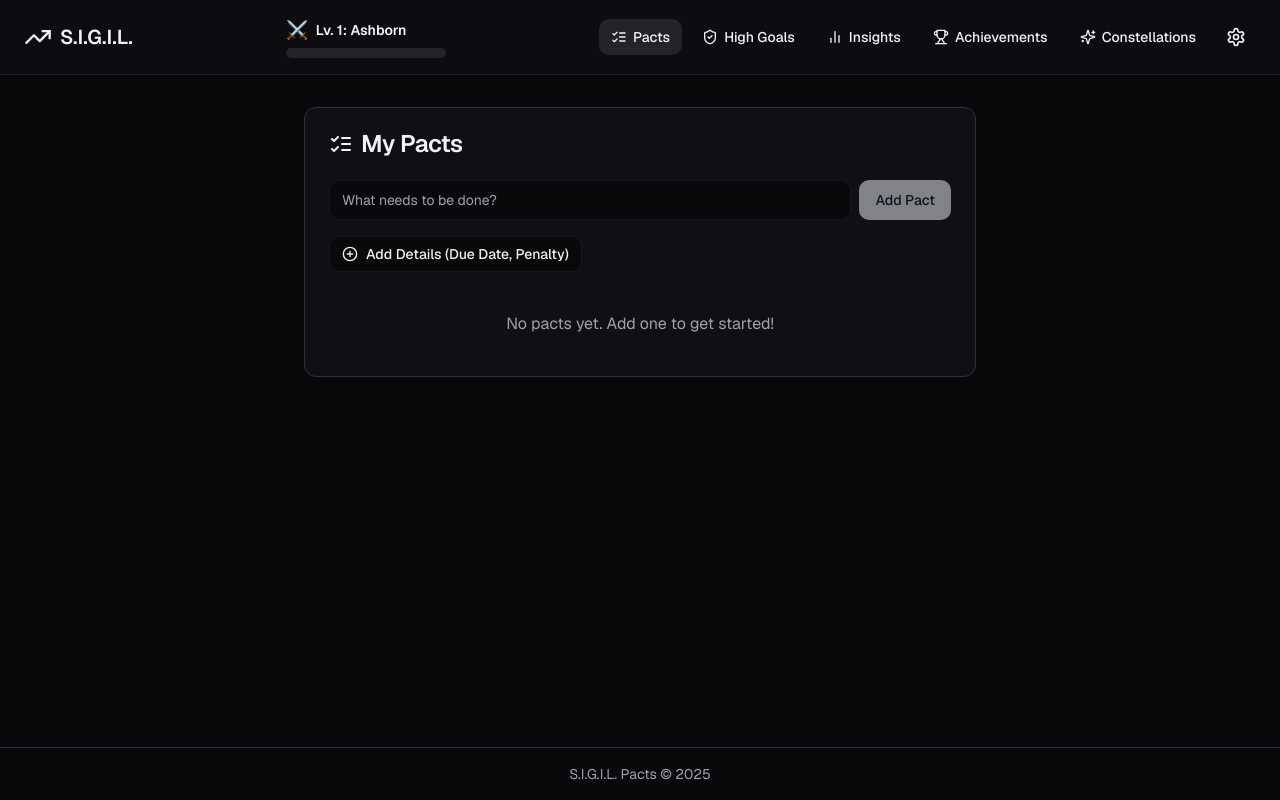
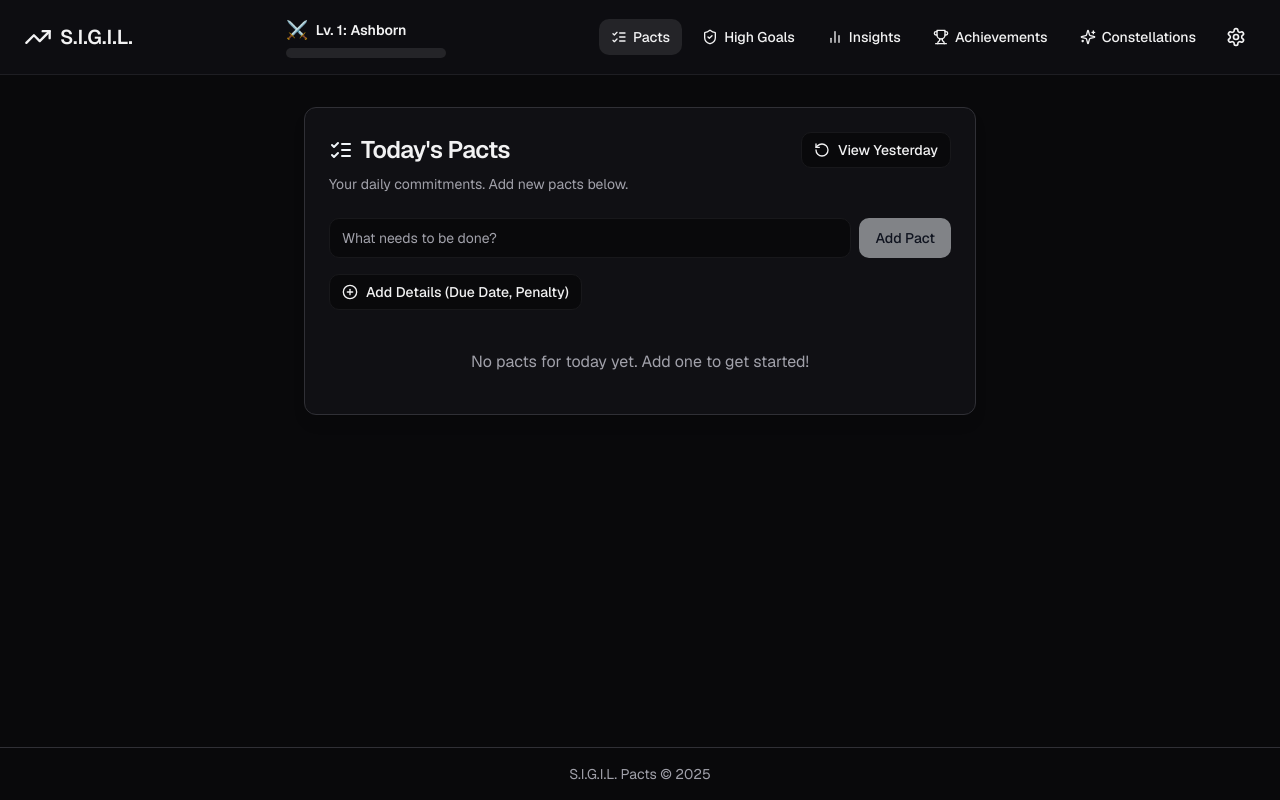
Before and after one commit to Abhi9818-max/SIGIL-clean, a Next.js app: page /todo in a window 1280 px wide. Built offline with nearby package versions, Linux system fonts and the light colour scheme.

Commit message:
yeah , give user a button in pact where the user can see yesterday's to

```diff
--- a/src/app/todo/page.tsx
+++ b/src/app/todo/page.tsx
@@ -5,17 +5,18 @@ import { Button } from '@/components/ui/button';
 import { Input } from '@/components/ui/input';
 import { Checkbox } from '@/components/ui/checkbox';
 import { ScrollArea } from '@/components/ui/scroll-area';
-import { Card, CardContent, CardHeader, CardTitle } from '@/components/ui/card';
+import { Card, CardContent, CardHeader, CardTitle, CardDescription } from '@/components/ui/card';
 import { useTodos } from '@/components/providers/TodoProvider';
-import { ListChecks, Trash2, CalendarIcon, CalendarDays, ShieldAlert, PlusCircle } from 'lucide-react';
+import { ListChecks, Trash2, CalendarIcon, CalendarDays, ShieldAlert, PlusCircle, RotateCcw } from 'lucide-react';
 import Header from '@/components/layout/Header';
 import { cn } from '@/lib/utils';
 import { useUserRecords } from '@/components/providers/UserRecordsProvider';
 import { Popover, PopoverContent, PopoverTrigger } from "@/components/ui/popover";
 import { Calendar } from "@/components/ui/calendar";
-import { format, isPast, startOfDay } from 'date-fns';
+import { format, isPast, startOfDay, isToday, isYesterday } from 'date-fns';
 import { Label } from '@/components/ui/label';
 import { Separator } from '@/components/ui/separator';
+import type { TodoItem } from '@/types';
 
 const AddPactForm = ({ onAddItem, newItemText, setNewItemText, newDueDate, setNewDueDate, newPenalty, setNewPenalty }: any) => {
   const [showAdvanced, setShowAdvanced] = useState(false);
@@ -115,69 +116,10 @@ const AddPactForm = ({ onAddItem, newItemText, setNewItemText, newDueDate, setNe
 };
 
 
-export default function TodoPage() {
-  const [newItemText, setNewItemText] = useState('');
-  const [newDueDate, setNewDueDate] = useState<Date | undefined>();
-  const [newPenalty, setNewPenalty] = useState<number | undefined>();
-  const [currentYear, setCurrentYear] = useState<number | null>(null);
-
-  const { todoItems, addTodoItem, toggleTodoItem, deleteTodoItem } = useTodos();
-  const { getUserLevelInfo } = useUserRecords();
-
-  useEffect(() => {
-    setCurrentYear(new Date().getFullYear());
-  }, []);
-
-  const handleAddItem = () => {
-    if (newItemText.trim()) {
-      const dueDateString = newDueDate ? format(newDueDate, 'yyyy-MM-dd') : undefined;
-      addTodoItem(newItemText, dueDateString, newPenalty);
-      setNewItemText('');
-      setNewDueDate(undefined);
-      setNewPenalty(undefined);
-    }
-  };
-
-  const levelInfo = getUserLevelInfo();
-  const pageTierClass = levelInfo ? `page-tier-group-${levelInfo.tierGroup}` : 'page-tier-group-1';
-
-  const addPactFormProps = {
-    onAddItem: handleAddItem,
-    newItemText,
-    setNewItemText,
-    newDueDate,
-    setNewDueDate,
-    newPenalty,
-    setNewPenalty,
-  };
-
+const PactList = ({ items, toggleTodoItem, deleteTodoItem, isEditable }: { items: TodoItem[], toggleTodoItem: (id: string) => void, deleteTodoItem: (id: string) => void, isEditable: boolean }) => {
   return (
-    <div className={cn("min-h-screen flex flex-col", pageTierClass)}>
-       <Header
-        onAddRecordClick={() => {}}
-        onManageTasksClick={() => {}}
-      />
-      <main className="flex-grow container mx-auto p-4 md:p-8 animate-fade-in-up">
-        <Card className="shadow-lg w-full max-w-2xl mx-auto">
-          <CardHeader>
-            <div className="flex items-center gap-2">
-              <ListChecks className="h-6 w-6 text-primary" />
-              <CardTitle>My Pacts</CardTitle>
-            </div>
-          </CardHeader>
-          <CardContent>
-            {todoItems.length === 0 ? (
-                <>
-                    <div className="mb-6">
-                        <AddPactForm {...addPactFormProps} />
-                    </div>
-                    <p className="text-center text-muted-foreground py-4">No pacts yet. Add one to get started!</p>
-                </>
-            ) : (
-                <div className="space-y-6">
-                    <ScrollArea className="h-[400px] pr-3">
     <ul className="space-y-3">
-                        {todoItems.map((item) => {
+    {items.map((item) => {
         const isOverdue = item.dueDate && !item.completed && isPast(startOfDay(new Date(item.dueDate)));
         return (
         <li
@@ -225,6 +167,7 @@ export default function TodoPage() {
                 )}
             </div>
             </div>
+            {isEditable && (
                 <Button
                     variant="ghost"
                     size="icon"
@@ -234,18 +177,114 @@ export default function TodoPage() {
                 >
                     <Trash2 className="h-4 w-4" />
                 </Button>
+            )}
         </li>
         );
     })}
     </ul>
+  );
+}
+
+
+export default function TodoPage() {
+  const [newItemText, setNewItemText] = useState('');
+  const [newDueDate, setNewDueDate] = useState<Date | undefined>();
+  const [newPenalty, setNewPenalty] = useState<number | undefined>();
+  const [currentYear, setCurrentYear] = useState<number | null>(null);
+  const [view, setView] = useState<'today' | 'yesterday'>('today');
+
+  const { todoItems, addTodoItem, toggleTodoItem, deleteTodoItem } = useTodos();
+  const { getUserLevelInfo } = useUserRecords();
+
+  const todaysPacts = todoItems.filter(item => isToday(new Date(item.createdAt)));
+  const yesterdaysPacts = todoItems.filter(item => isYesterday(new Date(item.createdAt)));
+
+  useEffect(() => {
+    setCurrentYear(new Date().getFullYear());
+  }, []);
+
+  const handleAddItem = () => {
+    if (newItemText.trim()) {
+      const dueDateString = newDueDate ? format(newDueDate, 'yyyy-MM-dd') : undefined;
+      addTodoItem(newItemText, dueDateString, newPenalty);
+      setNewItemText('');
+      setNewDueDate(undefined);
+      setNewPenalty(undefined);
+    }
+  };
+
+  const levelInfo = getUserLevelInfo();
+  const pageTierClass = levelInfo ? `page-tier-group-${levelInfo.tierGroup}` : 'page-tier-group-1';
+
+  const addPactFormProps = {
+    onAddItem: handleAddItem,
+    newItemText,
+    setNewItemText,
+    newDueDate,
+    setNewDueDate,
+    newPenalty,
+    setNewPenalty,
+  };
+
+  const displayedPacts = view === 'today' ? todaysPacts : yesterdaysPacts;
+
+  return (
+    <div className={cn("min-h-screen flex flex-col", pageTierClass)}>
+       <Header
+        onAddRecordClick={() => {}}
+        onManageTasksClick={() => {}}
+      />
+      <main className="flex-grow container mx-auto p-4 md:p-8 animate-fade-in-up">
+        <Card className="shadow-lg w-full max-w-2xl mx-auto">
+          <CardHeader>
+            <div className="flex justify-between items-center">
+                <div className="flex items-center gap-2">
+                    <ListChecks className="h-6 w-6 text-primary" />
+                    <CardTitle>{view === 'today' ? "Today's Pacts" : "Yesterday's Pacts"}</CardTitle>
+                </div>
+                 <Button variant="outline" size="sm" onClick={() => setView(v => v === 'today' ? 'yesterday' : 'today')}>
+                    <RotateCcw className="mr-2 h-4 w-4" />
+                    View {view === 'today' ? 'Yesterday' : 'Today'}
+                </Button>
+            </div>
+             <CardDescription>
+              {view === 'today' ? "Your daily commitments. Add new pacts below." : "Review and finalize yesterday's tasks."}
+            </CardDescription>
+          </CardHeader>
+          <CardContent>
+            {displayedPacts.length === 0 ? (
+                <>
+                    {view === 'today' && (
+                        <div className="mb-6">
+                            <AddPactForm {...addPactFormProps} />
+                        </div>
+                    )}
+                    <p className="text-center text-muted-foreground py-4">
+                      {view === 'today'
+                        ? "No pacts for today yet. Add one to get started!"
+                        : "No pacts were created yesterday."
+                      }
+                    </p>
+                </>
+            ) : (
+                <div className="space-y-6">
+                    <ScrollArea className="h-[400px] pr-3">
+                        <PactList
+                          items={displayedPacts}
+                          toggleTodoItem={toggleTodoItem}
+                          deleteTodoItem={deleteTodoItem}
+                          isEditable={view === 'today'}
+                        />
                     </ScrollArea>
 
                     <Separator />
 
+                    {view === 'today' && (
                         <div>
                         <h4 className="text-sm font-medium text-muted-foreground mb-4">Add a New Pact</h4>
                         <AddPactForm {...addPactFormProps} />
                         </div>
+                    )}
                 </div>
             )}
           </CardContent>
--- a/src/components/providers/TodoProvider.tsx
+++ b/src/components/providers/TodoProvider.tsx
@@ -7,7 +7,7 @@ import { LOCAL_STORAGE_TODO_KEY, LOCAL_STORAGE_LAST_VISITED_DATE_KEY } from '@/l
 import { v4 as uuidv4 } from 'uuid';
 import { useUserRecords } from './UserRecordsProvider';
 import { useToast } from '@/hooks/use-toast';
-import { isPast, startOfDay, format, parseISO } from 'date-fns';
+import { isPast, startOfDay, format, parseISO, isToday, isYesterday, subDays } from 'date-fns';
 
 interface TodoContextType {
   todoItems: TodoItem[];
@@ -41,7 +41,7 @@ export const TodoProvider: React.FC<{ children: ReactNode }> = ({ children }) =>
     }
   }, [userRecords, toast]);
 
-  // This effect runs once on load to handle daily reset logic
+  // This effect runs once on load to handle daily state management
   useEffect(() => {
     let initialItems: TodoItem[] = [];
     try {
@@ -61,23 +61,31 @@ export const TodoProvider: React.FC<{ children: ReactNode }> = ({ children }) =>
         console.error("Failed to load last visited date from localStorage:", error);
     }
 
-    // If it's a new day, process and clear old pacts
+    // If it's a new day, process overdue penalties from previous day(s)
     if (lastVisitedDateStr && lastVisitedDateStr !== todayStr) {
       const lastVisitedDate = parseISO(lastVisitedDateStr);
-      const overdueItems = initialItems.filter(item =>
-        !item.completed && item.dueDate && parseISO(item.dueDate) <= lastVisitedDate
+      const newlyOverdueItems = initialItems.filter(item =>
+        !item.completed &&
+        !item.penaltyApplied &&
+        item.dueDate &&
+        parseISO(item.dueDate) <= lastVisitedDate
       );
 
-      if (overdueItems.length > 0) {
-        let penaltyApplied = false;
-        overdueItems.forEach(item => {
-          if (item.penalty && item.penalty > 0 && !item.penaltyApplied) {
-            userRecords.deductBonusPoints(item.penalty);
-            penaltyApplied = true;
-          }
+      if (newlyOverdueItems.length > 0) {
+        let penaltyToastShown = false;
+        const updatedItems = initialItems.map(item => {
+           if (newlyOverdueItems.some(overdue => overdue.id === item.id)) {
+              if (item.penalty && item.penalty > 0) {
+                 userRecords.deductBonusPoints(item.penalty);
+                 penaltyToastShown = true;
+              }
+              return {...item, penaltyApplied: true};
+           }
+           return item;
         });
+        initialItems = updatedItems;
 
-        if (penaltyApplied) {
+        if (penaltyToastShown) {
             toast({
               title: "Pacts Broken",
               description: `Incomplete pacts from yesterday have been penalized.`,
@@ -86,17 +94,15 @@ export const TodoProvider: React.FC<{ children: ReactNode }> = ({ children }) =>
             });
         }
       }
+    }
 
-      // Clear the list for the new day
-      setTodoItems([]);
-      toast({
-          title: "A New Day",
-          description: "Your pacts have been reset for today.",
-      });
-
-    } else {
-      setTodoItems(initialItems);
-    }
+    // Filter out old pacts (older than yesterday) but keep today's and yesterday's
+    const yesterday = subDays(new Date(), 1);
+    const relevantItems = initialItems.filter(item => {
+        const itemDate = new Date(item.createdAt);
+        return isToday(itemDate) || isYesterday(itemDate);
+    });
+    setTodoItems(relevantItems);
 
     // Update the last visited date
     try {
@@ -154,6 +160,8 @@ export const TodoProvider: React.FC<{ children: ReactNode }> = ({ children }) =>
     const item = todoItems.find(i => i.id === id);
     if (!item) return;
 
+    if (!isToday(new Date(item.createdAt))) return;
+
      // Check for penalty when deleting an overdue, uncompleted task
     const isOverdue = item.dueDate && !item.completed && isPast(startOfDay(new Date(item.dueDate)));
     if (isOverdue && !item.penaltyApplied) {
```
Lines whose indentation alone changed are shown as unchanged.
